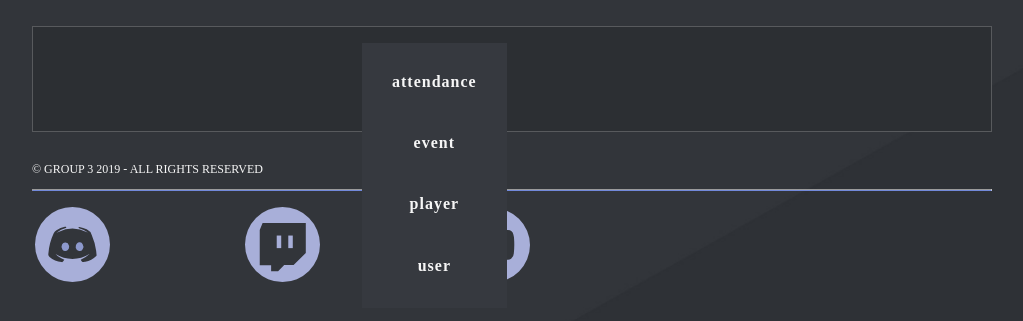
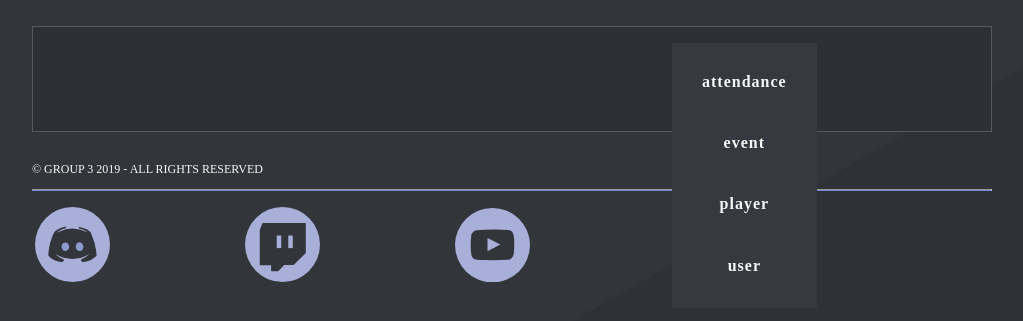
Before and after one commit to yhl234/CyberGrizzlies, a PHP site: page /CyberGrizzlies/add_user.php in a window 1280 px wide, with the pointer over the restyled element. Shown: the part 84-405 px from the top of the page, without its empty margins (128-1151 px from the left). Run offline with PHP 8.4, Linux system fonts and the light colour scheme; data comes from the database, SQL or seed files in the repository; data that the repository does not hold is empty; some libraries are stand-ins or nearby versions.

Commit message:
Update main.css

```diff
--- a/css/main.css
+++ b/css/main.css
@@ -67,7 +67,7 @@ li:hover ul {
   text-align: center;
   padding: 10px;
 }
-li:hover ul:nth-last-of-type() {
+li:hover ul:nth-last-of-type(1) {
   display: inline-grid;
   position: absolute;
   left: 800px;
```
